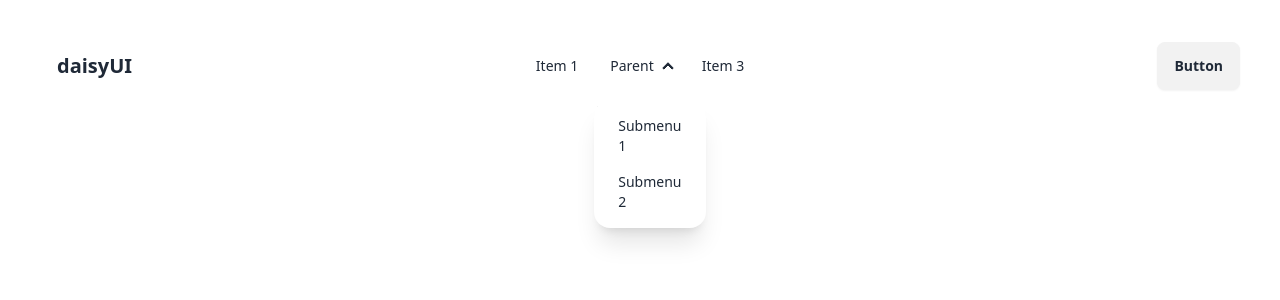
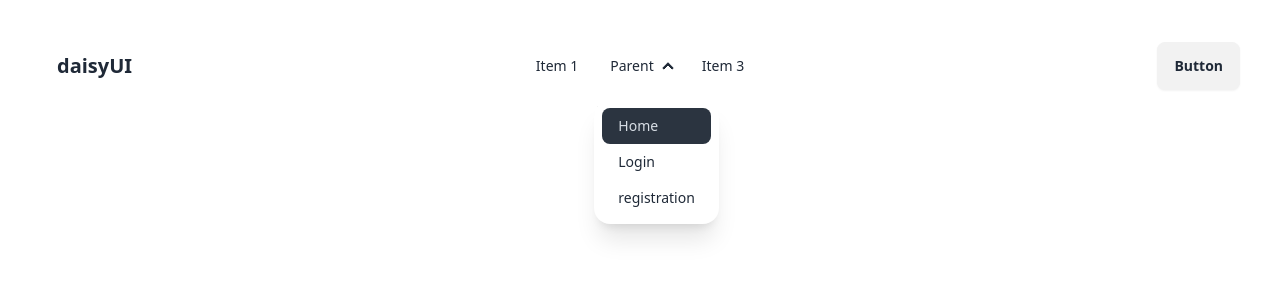
Before and after one commit to didarulZend1981/react-basic, a React (Vite) app: page / in a window 1280 px wide. Both pictures are taken after a click on the heading "Parent". Shown: the top 300 px of the page. Built offline with nearby package versions, Linux system fonts and the light colour scheme.

Commit message:
Navber add

```diff
--- a/src/components/NavBar/NavBar.jsx
+++ b/src/components/NavBar/NavBar.jsx
@@ -1,6 +1,17 @@
+import { NavLink } from "react-router-dom";
 
 
 const NavBar = () => {
+
+    const Navlink =<>
+         <li><NavLink to="/">Home</NavLink></li>
+         <li><NavLink to="/login">Login</NavLink></li>
+         <li><NavLink to="/register">registration</NavLink></li>
+
+
+    </>
+
+
   return (
     <div className="navbar bg-base-100">
   <div className="navbar-start">
@@ -9,16 +20,8 @@
         <svg xmlns="http://www.w3.org/2000/svg" className="h-5 w-5" fill="none" viewBox="0 0 24 24" stroke="currentColor"><path strokeLinecap="round" strokeLinejoin="round" strokeWidth="2" d="M4 6h16M4 12h8m-8 6h16" /></svg>
       </div>
       <ul tabIndex={0} className="menu menu-sm dropdown-content mt-3 z-[1] p-2 shadow bg-base-100 rounded-box w-52">
-        <li><a>Item 1</a></li>
-        <li>
-          <a>Parent</a>
-          <ul className="p-2">
-            <li><a>Submenu 1</a></li>
-            <li><a>Submenu 2</a></li>
-          </ul>
-        </li>
-        <li><a>Item 3</a></li>
-      </ul>
+        {Navlink}
+        </ul>
     </div>
     <a className="btn btn-ghost text-xl">daisyUI</a>
   </div>
@@ -29,8 +32,7 @@
         <details>
           <summary>Parent</summary>
           <ul className="p-2">
-            <li><a>Submenu 1</a></li>
-            <li><a>Submenu 2</a></li>
+          {Navlink}
           </ul>
         </details>
       </li>
```
